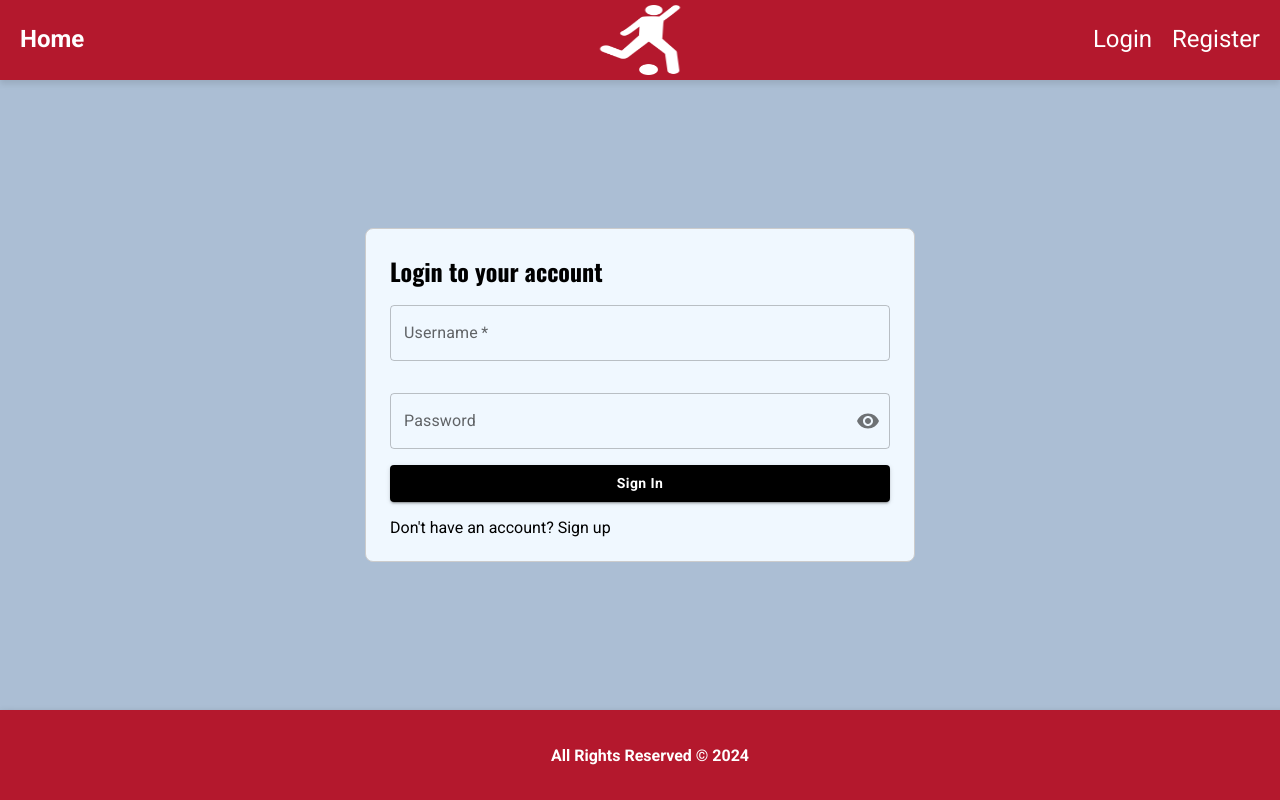
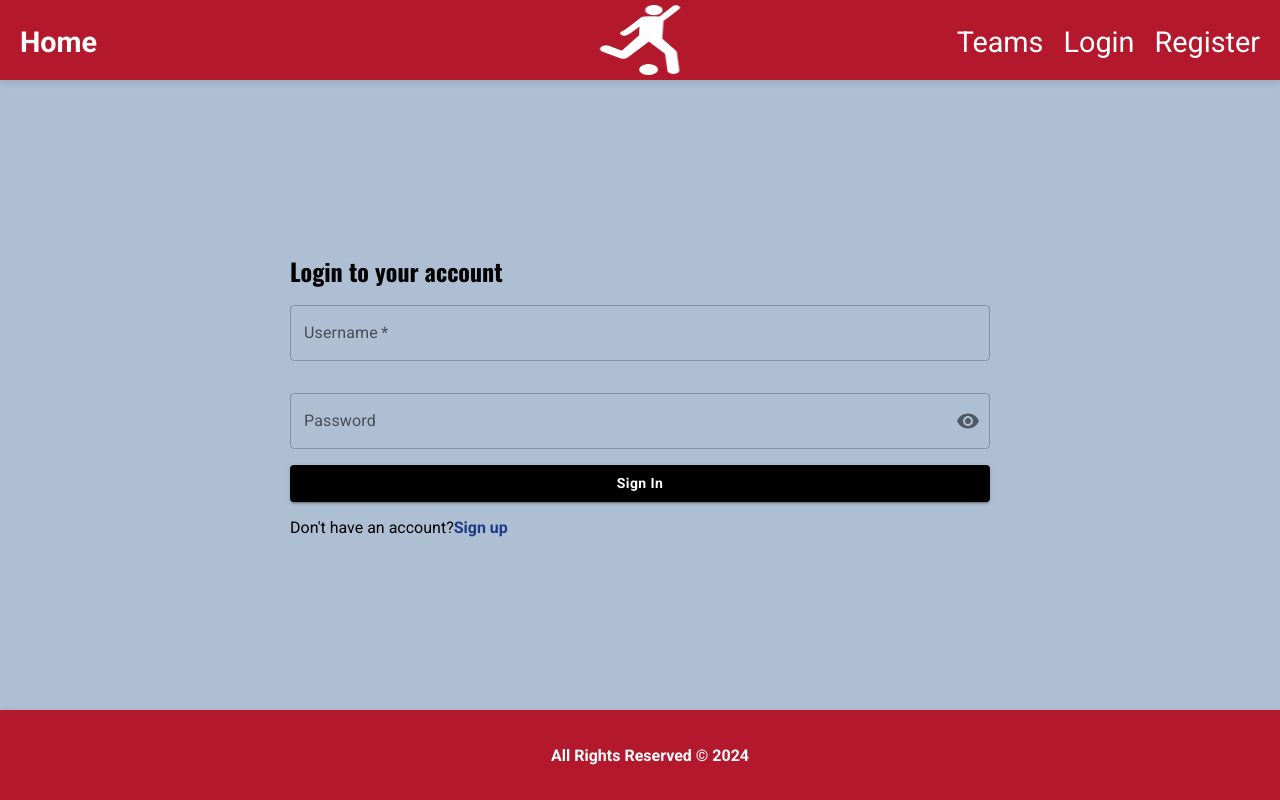
Before and after one commit to farah-yehia/Athelete-Health-Performance-Tracker, a React (Vite) app in the folder FrontEnd/app1/: page /login in a window 1280 px wide. Built offline with nearby package versions, Linux system fonts and the light colour scheme.

Commit message:
edit: bacground color , header attributes and fontSizes

```diff
--- a/FrontEnd/app1/src/App.css
+++ b/FrontEnd/app1/src/App.css
@@ -184,16 +184,17 @@ h6 {
 width: 5px;
 }
 ::-webkit-scrollbar-thumb{
-background-color: #abbed4;
+background-color: #aebfd4;
 border-radius: thin;
 }
 .body-container{
-  background-color:#abbed4;
+  background-color:#aebfd4;
   display: flex;
   flex-direction: column;
   min-height: 100vh;
   margin: 0;
   overflow: hidden;
+  user-select: none;
 }
 .main-content {
   flex-grow: 1; /* Allows the main content to fill remaining space */
--- a/FrontEnd/app1/src/App.jsx
+++ b/FrontEnd/app1/src/App.jsx
@@ -118,9 +118,10 @@ function App() {
               <Route
                 path="/teams"
                 element={
-                  <ProtectedRoute >
+                  <ProtectedRoute role="admin">
+                    {" "}
                     <Teams />
-                 </ProtectedRoute>
+                  </ProtectedRoute>
                 }
               />
               <Route
--- a/FrontEnd/app1/src/Components/Header/Header.css
+++ b/FrontEnd/app1/src/Components/Header/Header.css
@@ -13,7 +13,7 @@
 }
 
 .logo {
-  font-size: 1.5rem;
+  font-size: 1.8rem;
   font-weight: bold;
   color: white;
   text-decoration: none;
@@ -28,7 +28,7 @@
 .nav-link {
   text-decoration: none;
   color: white;
-  font-size: 1.5rem;
+  font-size: 1.8rem;
   transition: color 0.3s;
 
 }
--- a/FrontEnd/app1/src/Components/Header/Header.jsx
+++ b/FrontEnd/app1/src/Components/Header/Header.jsx
@@ -26,7 +26,7 @@ const Header = () => {
 
   // Define pages and filter dynamically based on authentication and role
   const allPages = [
-    { name: "Teams", to: "/teams", auth: true, role: ["admin", "doctor"] },
+    { name: "Teams", to: "/teams", auth: false },
     { name: "My Team", to: "/my-team", auth: true, role: ["doctor"] },
     { name: "Doctors", to: "/doctors", auth: true, role: ["admin"] },
     { name: "Profile", to: "/profile", auth: true },
@@ -35,7 +35,10 @@ const Header = () => {
   ];
 
   const menuPages = allPages.filter((page) => {
-    if (!isAuthenticated && !page.auth) return true; // Public pages
+    // Always show public pages for unauthenticated users
+    if (!isAuthenticated && !page.auth) return true;
+
+    // Handle authenticated user pages
     if (isAuthenticated && page.auth) {
       if (page.role && page.role.includes(currentUser?.role)) {
         return true; // Role-based pages
@@ -47,6 +50,15 @@ const Header = () => {
         return true; // Show "My Team" and "Profile" for doctors
       }
     }
+
+    // Special case: Make "Teams" public for guests and visible to admin/doctor roles
+    if (
+      page.name === "Teams" &&
+      (!isAuthenticated || ["admin", "doctor"].includes(currentUser?.role))
+    ) {
+      return true;
+    }
+
     return false;
   });
 
@@ -182,6 +194,7 @@ const Header = () => {
                     border: "none",
                     color: "white",
                     cursor: "pointer",
+                    fontSize:" x-large"
                   }}
                 >
                   Logout
--- a/FrontEnd/app1/src/Components/Login/Login.css
+++ b/FrontEnd/app1/src/Components/Login/Login.css
@@ -50,6 +50,11 @@
     }
 
     .blue-text {
-        font-size: 12px;
+        font-size: 15px;
     }
 }
+
+.blue-text  span:hover {
+color: #b4182d !important;
+
+}
--- a/FrontEnd/app1/src/Components/Login/Login.jsx
+++ b/FrontEnd/app1/src/Components/Login/Login.jsx
@@ -114,12 +114,10 @@ const Login = () => {
       <Box
         className="login-container"
         sx={{
-          maxWidth: "500px",
+          maxWidth: "70%",
           margin: "auto",
-          padding: 3,
-          border: "1px solid #ccc",
-          borderRadius: 2,
-          backgroundColor: "aliceblue",
+          padding: "30px",
+          borderRadius: "9px",
         }}
       >
         <h4 className="mb-3">Login to your account</h4>
@@ -216,7 +214,7 @@ const Login = () => {
               backgroundColor: "black",
               color: "white",
               "&:hover": {
-                backgroundColor: "#b4182d", // Optional hover effect
+                backgroundColor: "#b4182d",
               },
             }}
           >
@@ -228,9 +226,16 @@ const Login = () => {
             to="/signup"
             variant="body2"
             className="blue-text"
-            style={{ display: "block", marginTop: "1rem", color: "black" }}
+            style={{
+              display: "block",
+              marginTop: "1rem",
+              color: "black",
+            }}
           >
-            Don't have an account? Sign up
+            Don't have an account?
+            <span style={{ color: "#1e3a85", fontWeight: "bolder" }}>
+              Sign up
+            </span>
           </NavLink>
         </form>
       </Box>
--- a/FrontEnd/app1/src/Components/SignUp/SignUp.jsx
+++ b/FrontEnd/app1/src/Components/SignUp/SignUp.jsx
@@ -158,16 +158,23 @@ const handleCheckboxChange = (event) => {
       component="form"
       onSubmit={handleSubmit}
       sx={{
-        maxWidth: "400px",
+        maxWidth:"50%",
         margin: "auto",
-        padding: 3,
-        border: "1px solid #ccc",
-        borderRadius: 2,
-        backgroundColor: "aliceblue",
+        marginBottom:"60px !important",
+        marginTop:"60px !important",
+        padding: "30px",
+        borderRadius: "9px",
       }}
     >
-      <Typography variant="h5" gutterBottom style={{fontSize:" 1.5em !important" ,
-    fontFamily:"Oswald" , fontWeight:"bolder"}}>
+      <Typography
+        variant="h5"
+        gutterBottom
+        style={{
+          fontSize: " 1.5em !important",
+          fontFamily: "Oswald",
+          fontWeight: "bolder",
+        }}
+      >
         Sign Up
       </Typography>
       <TextField
```
